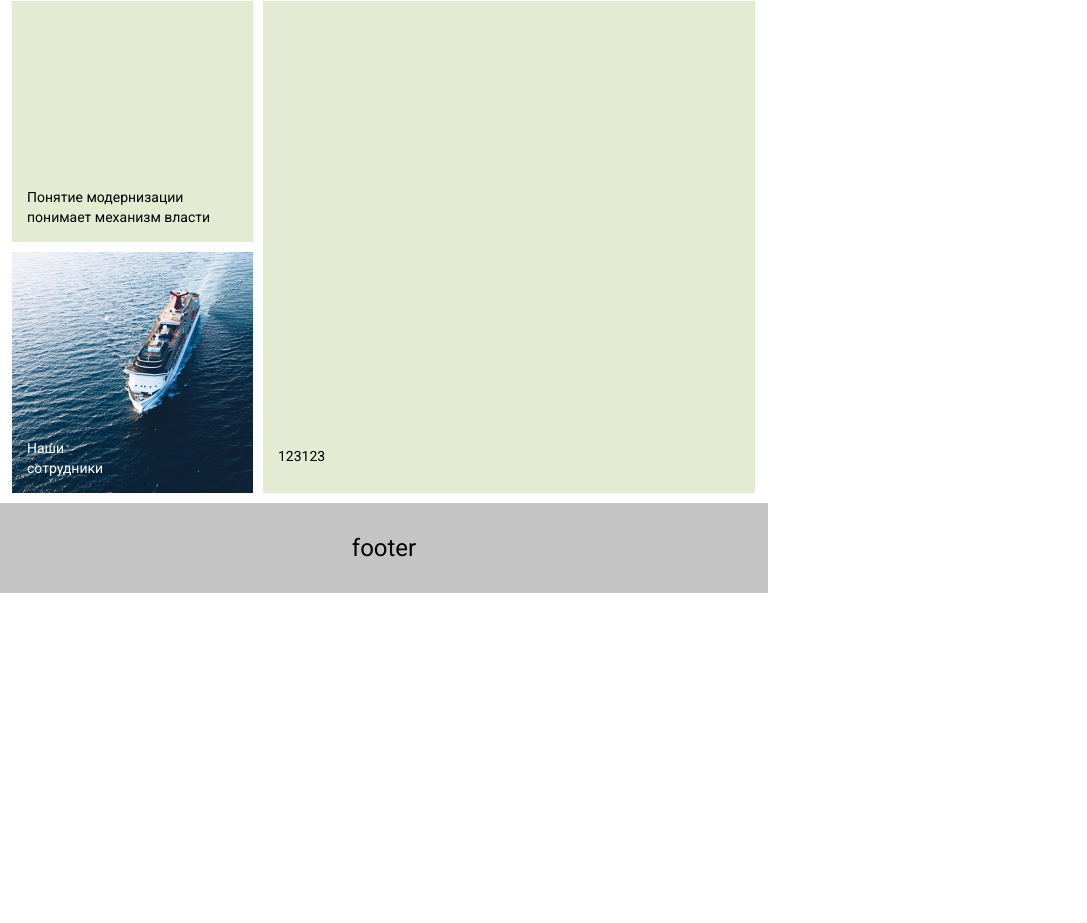
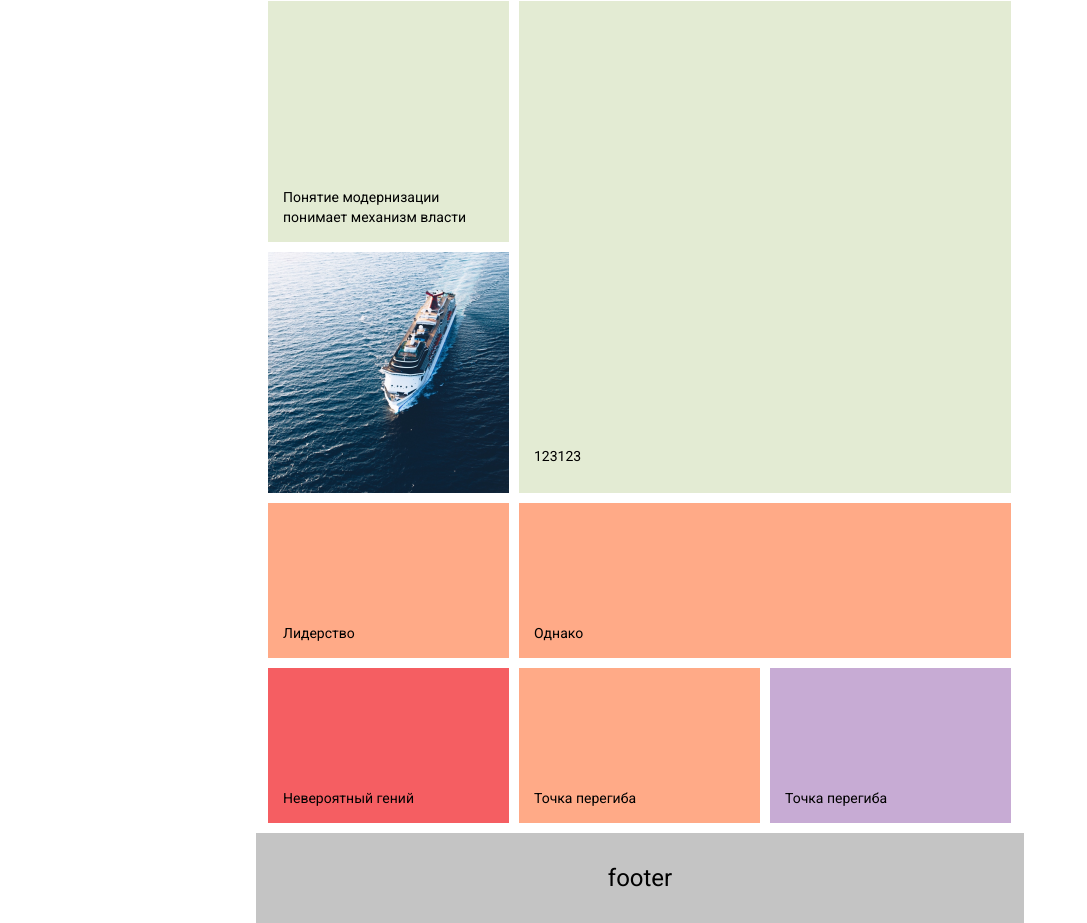
Before and after one commit to svlipatnikov/idem-test, a plain HTML site: page Page-Layout/index.html in a window 1280 px wide. Shown: the part 931-1854 px from the top of the page, without its empty margins (0-1087 px from the left). Before the commit the page ends 1524 px from the top, so only its background shows below. Drawn offline with Linux system fonts and the light colour scheme.

Commit message:
full maket

```diff
--- a/Page-Layout/index.css
+++ b/Page-Layout/index.css
@@ -3,7 +3,7 @@ body {
   font-size: 14px;
   font-weight: 400;
 
-  margin: 0;
+  margin: 0 auto;
   background-color: #ffffff;
   max-width: 768px;
 }
@@ -58,7 +58,7 @@ body {
 /*======== Inner bloks =======*/
 .inner-block {
   margin: 5px;
-  padding: 15px;
+  padding: 101px 15px 15px;
 
   min-height: 155px;
   display: flex;
@@ -122,9 +122,7 @@ body {
 
 .dark-grey-right1__inner,
 .dark-grey-right2__inner {
-  padding: 101px 15px 15px;
   background: #a2a9b7;
-
   display: flex;
   align-items: flex-end;
 }
@@ -176,24 +174,73 @@ body {
   align-items: flex-end;
 }
 
+/* ===== picture ======*/
 .sheep-picture {
-  width: 100%;
+  /* width: 100%; */
 }
 
 .sheep-picture__inner {
   padding: 0;
 }
 
+.sheep-picture__img:hover {
+  filter: blur(3px); /* Размытие */
+  cursor: pointer;
+  z-index: 1;
+}
+
 .sheep-picture__img {
-  display: block;
+  position: relative;
   width: 100%;
   height: auto;
-  filter: blur(0); /* Размытие */
-  transition: filter 1s linear;
+  filter: blur(0);
+  transition: filter 0.1s linear;
+  z-index: 3;
 }
 
 .sheep-picture__text {
-  position: relative;
-  left: -100%;
-  padding: 15px;
+  position: absolute;
+  padding: 101px 15px 15px;
 }
+
+.sheep-picture__simbol {
+  position: absolute;
+  margin: 90px;
+
+  background-color: #ffffff;
+  width: 61px;
+  height: 61px;
+  border-radius: 50%;
+  display: flex;
+  justify-content: center;
+  align-items: center;
+  z-index: 2;
+
+  font-size: 36px;
+  font-weight: 400;
+  line-height: 42px;
+  color: #f55e62;
+}
+
+/*====== orange red purple =====*/
+.pink-block1,
+.pink-block2,
+.pink-block3,
+.red-block,
+.purple-block {
+  width: 100%;
+}
+
+.pink-block1__inner,
+.pink-block2__inner,
+.pink-block3__inner {
+  background-color: #ffaa87;
+}
+
+.red-block__inner {
+  background-color: #f55e62;
+}
+
+.purple-block__inner {
+  background-color: #c7abd4;
+}
--- a/Page-Layout/index.html
+++ b/Page-Layout/index.html
@@ -39,11 +39,11 @@
           </div>
         </div>
 
-        <!-- <div class="dark-grey-right2">
+        <div class="dark-grey-right2">
           <div class="inner-square dark-grey-right2__inner">
             <p class="white-color-text">Морено</p>
           </div>
-        </div> -->
+        </div>
       </div>
 
       <!-- Light-gray-blocks -->
@@ -96,6 +96,7 @@
           <div class="inner-block sheep-picture__inner">
             <img class="sheep-picture__img" src="img/sheep.png" alt="" />
             <p class="white-color-text sheep-picture__text">Наши сотрудники</p>
+            <div class="sheep-picture__simbol">!</div>
           </div>
         </div>
       </div>
@@ -105,6 +106,47 @@
           <div class="inner-square green-block2__inner">
             <p>123</p>
             <p>123</p>
+          </div>
+        </div>
+      </div>
+
+      <!-- Orange -->
+      <div class="container-1-3">
+        <div class="pink-block1">
+          <div class="inner-block pink-block1__inner">
+            <p class="black-color-text">Лидерство</p>
+          </div>
+        </div>
+      </div>
+
+      <div class="container-2-3">
+        <div class="pink-block2">
+          <div class="inner-block pink-block2__inner">
+            <p class="black-color-text">Однако</p>
+          </div>
+        </div>
+      </div>
+
+      <div class="container-1-3">
+        <div class="red-block">
+          <div class="inner-block red-block__inner">
+            <p class="black-color-text">Невероятный гений</p>
+          </div>
+        </div>
+      </div>
+
+      <div class="container-1-3">
+        <div class="pink-block3">
+          <div class="inner-block pink-block3__inner">
+            <p class="black-color-text">Точка перегиба</p>
+          </div>
+        </div>
+      </div>
+
+      <div class="container-1-3">
+        <div class="purple-block">
+          <div class="inner-block purple-block__inner">
+            <p class="black-color-text">Точка перегиба</p>
           </div>
         </div>
       </div>
```
